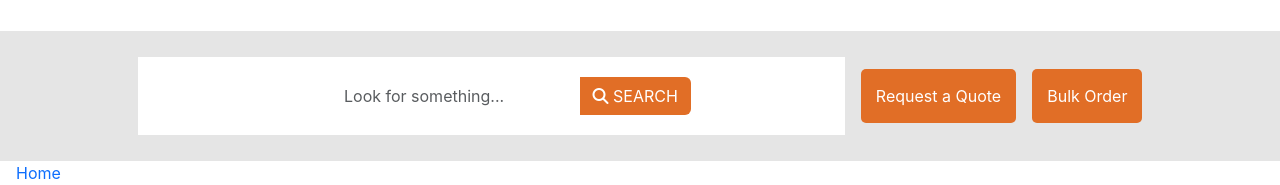
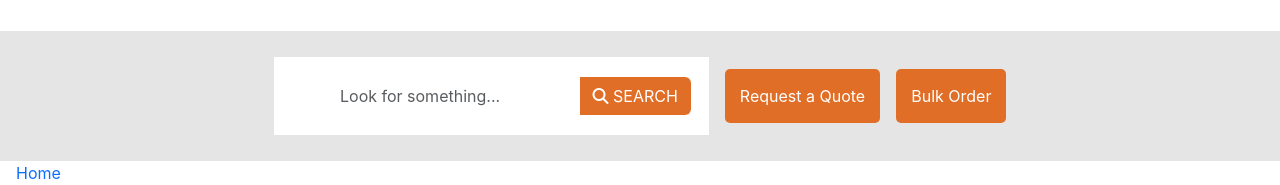
Before and after one commit to Krishna-gupta10/hackathon, a React (Create React App) app: page / in a window 1280 px wide. Shown: the part 141-326 px from the top of the page. Built offline with nearby package versions, Linux system fonts and the light colour scheme.

Commit message:
final commit

```diff
--- a/src/components/Header.js
+++ b/src/components/Header.js
@@ -121,9 +121,9 @@ export default function Header() {
                         </button>
                         <div className="collapse navbar-collapse justify-content-center" id="navbarNavAltMarkup">
                             <form className="d-flex">
-                                <div className="input-group" style={{ backgroundColor: 'white', padding: '20px 150px' }}>
+                                <div className="input-group" style={{ backgroundColor: 'white', padding: '20px 10px' }}>
                                     <input className="form-control mx-2" type="search" placeholder="Look for something..." aria-label="Search" style={{ border: 'none', width: '60%', outline: 'none', boxShadow: 'none' }} />
-                                    <button className="btn mx-1 search-btn" type="submit">
+                                    <button className="btn mx-2 search-btn" type="submit">
                                         <i className="fa-solid fa-magnifying-glass"></i> SEARCH
                                     </button>
                                 </div>
```
